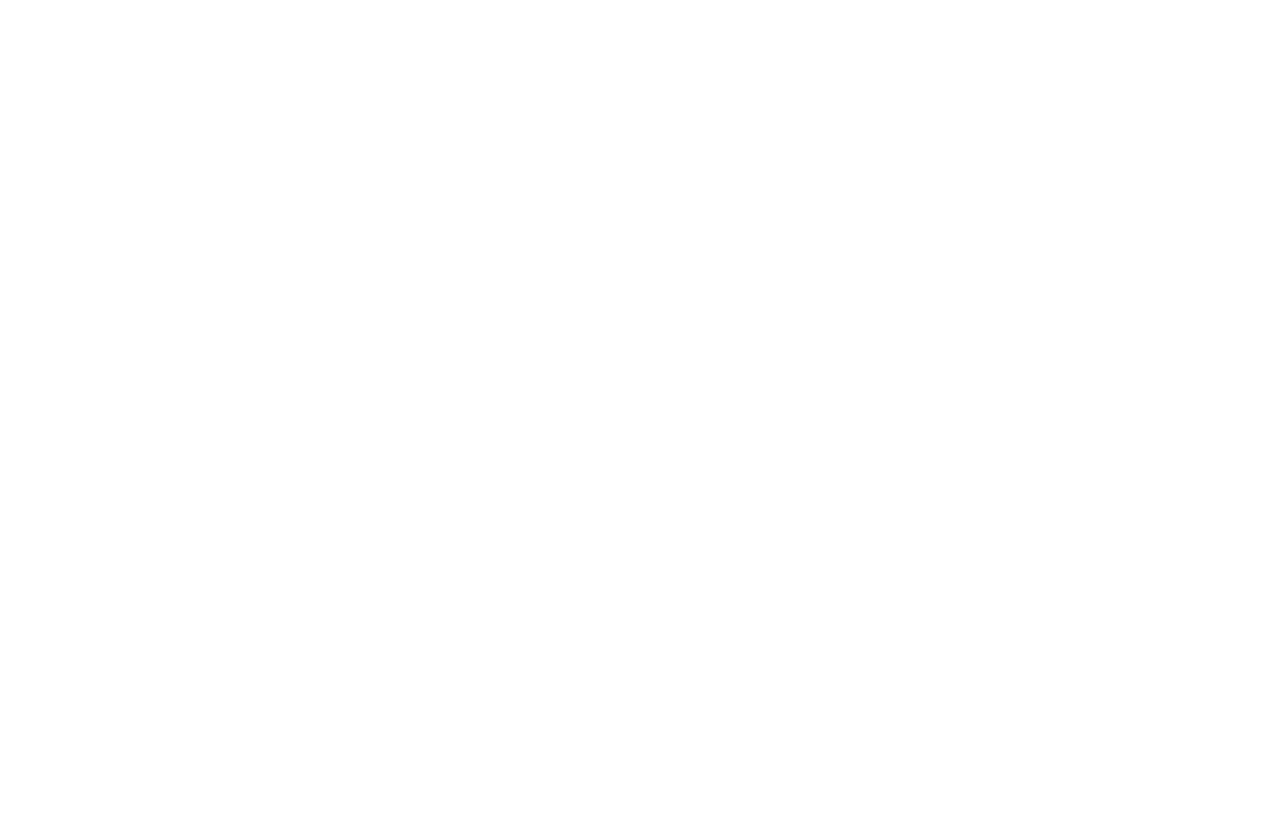
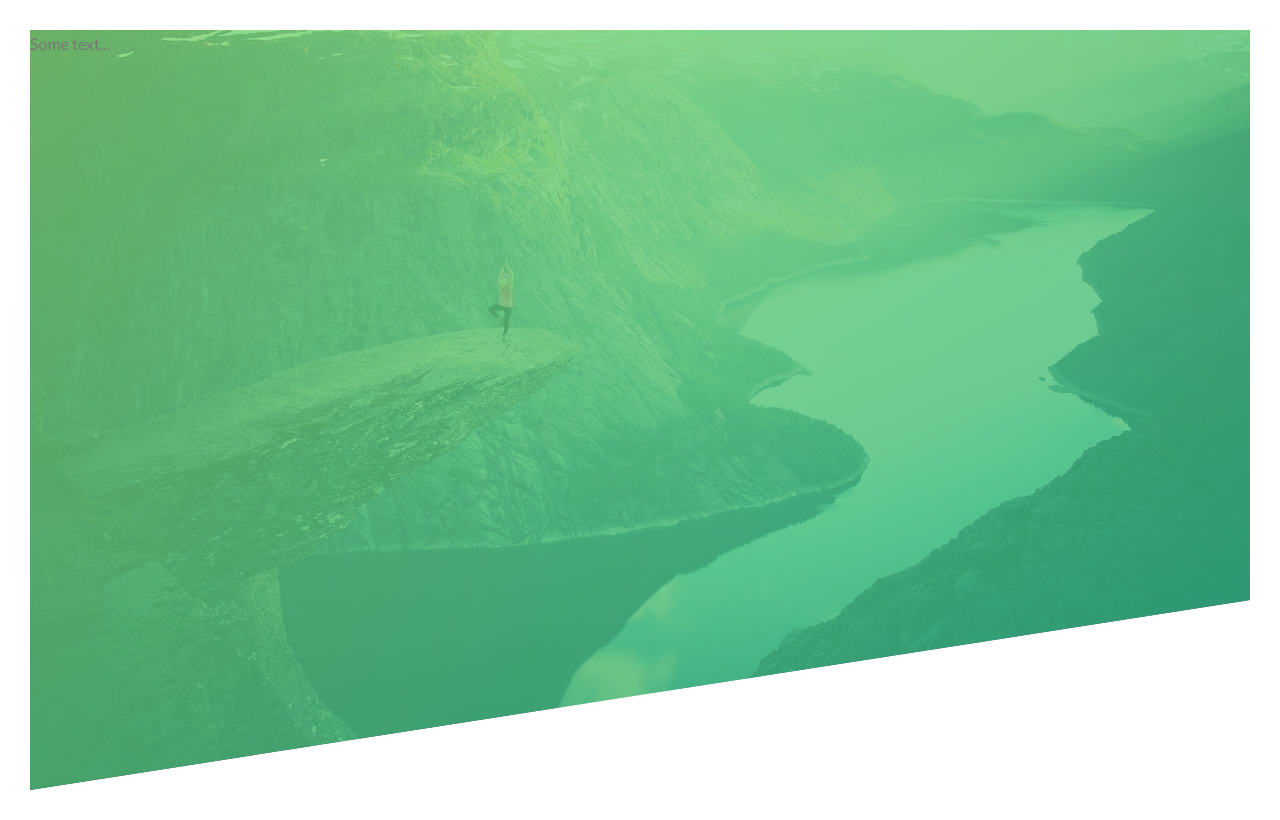
Before and after one commit to AlinaZakirod/CSS-course, a plain HTML site: page index.html in a window 1280 px wide. Drawn offline with Linux system fonts and the light colour scheme.

Commit message:
header img

```diff
--- a/css/style.css
+++ b/css/style.css
@@ -0,0 +1,36 @@
+/*
+COLORS:
+
+Light green: #7ed56f
+Medium green: #55c57a
+Dark green: #28b485
+
+*/
+
+* {
+  margin: 0px;
+  padding: 0px;
+  box-sizing: border-box;
+}
+
+body {
+  font-family: "Lato", sans-serif;
+  font-weight: 400;
+  font-size: 16px;
+  line-height: 1.7;
+  color: #777;
+  padding: 30px;
+}
+
+.header {
+  height: 95vh;
+  background-image: linear-gradient(
+      to right bottom,
+      rgba(126, 213, 111, 0.8),
+      rgba(40, 180, 133, 0.8)
+    ),
+    url(../img/hero.jpg);
+  background-size: cover;
+  background-position: top;
+  clip-path: polygon(0 0, 100% 0, 100% 75%, 0 100%);
+}
--- a/index.html
+++ b/index.html
@@ -12,5 +12,9 @@
     <link rel="stylesheet" href="css/style.css" />
     <title>Natours | Exciting tours for adventurous people</title>
   </head>
-  <body></body>
+  <body>
+    <header class="header">
+      Some text...
+    </header>
+  </body>
 </html>
```
Also changed, not shown: img/hero.jpg (added).
